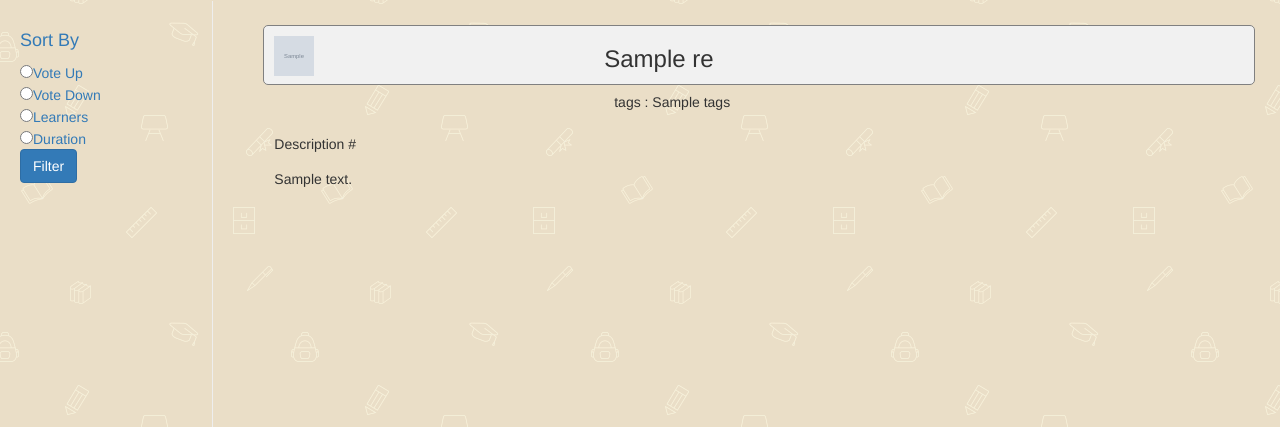
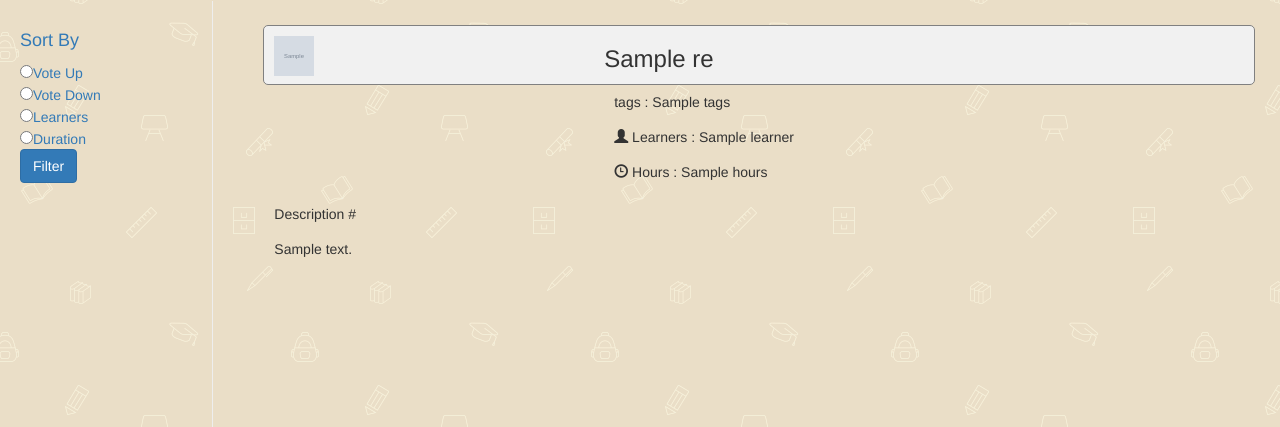
Before and after one commit to theharshitgarg/springboard_challenge, a Flask app: template templates/home.html in a window 1280 px wide. Shown: the part 50-477 px from the top of the page. Run offline with Flask 2, Linux system fonts and the light colour scheme; the template is opened without the code that fills it: most values are stand-ins (such as "Sample title", 1, 10 or a date in 2020); grey boxes marked "Sample" are stand-in pictures; some libraries are stand-ins or nearby versions.

Commit message:
improvement : add glyphicons

```diff
--- a/templates/home.html
+++ b/templates/home.html
@@ -107,6 +107,8 @@
                   </div>
                   <div class="col-md-12">
                     <p>tags : {{ res['tags']}}</p>
+                    <p><span class="glyphicon glyphicon-user"></span> Learners : {{ res['learner']}}</p>
+                    <p><span class="glyphicon glyphicon-time"></span> Hours : {{ res['hours']}}</p>
                   </div>
                 </div>
             </div>
```
